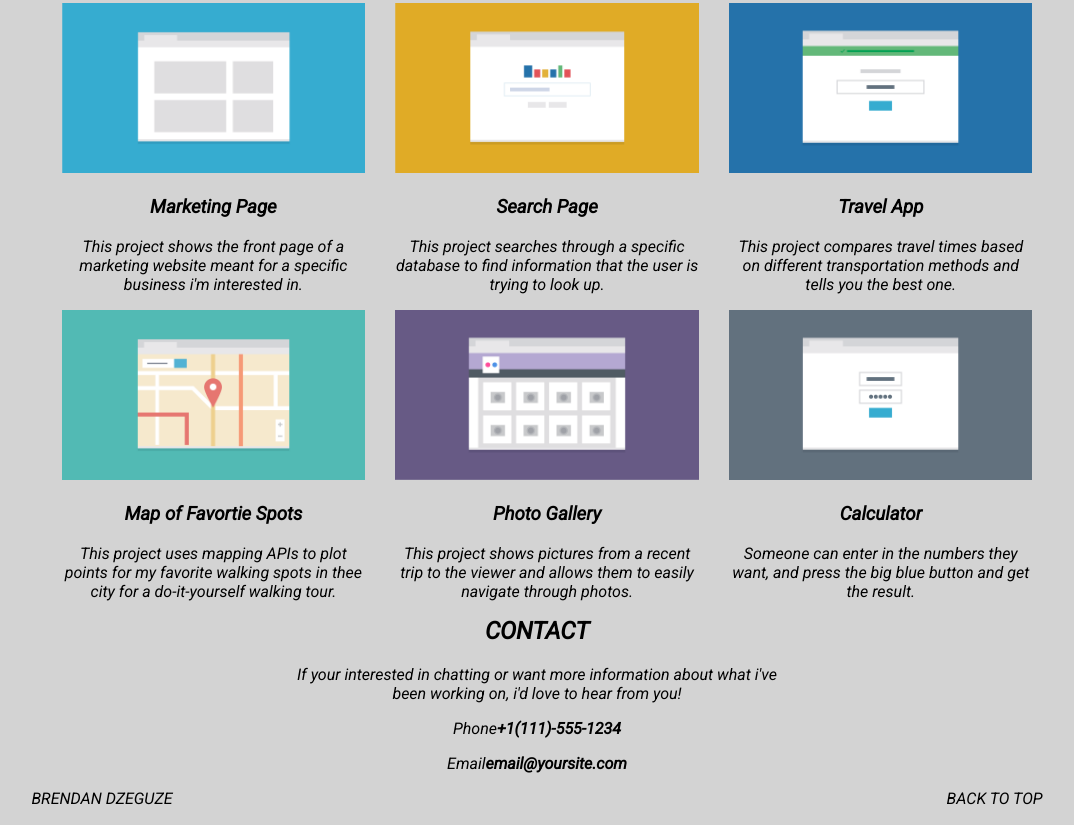
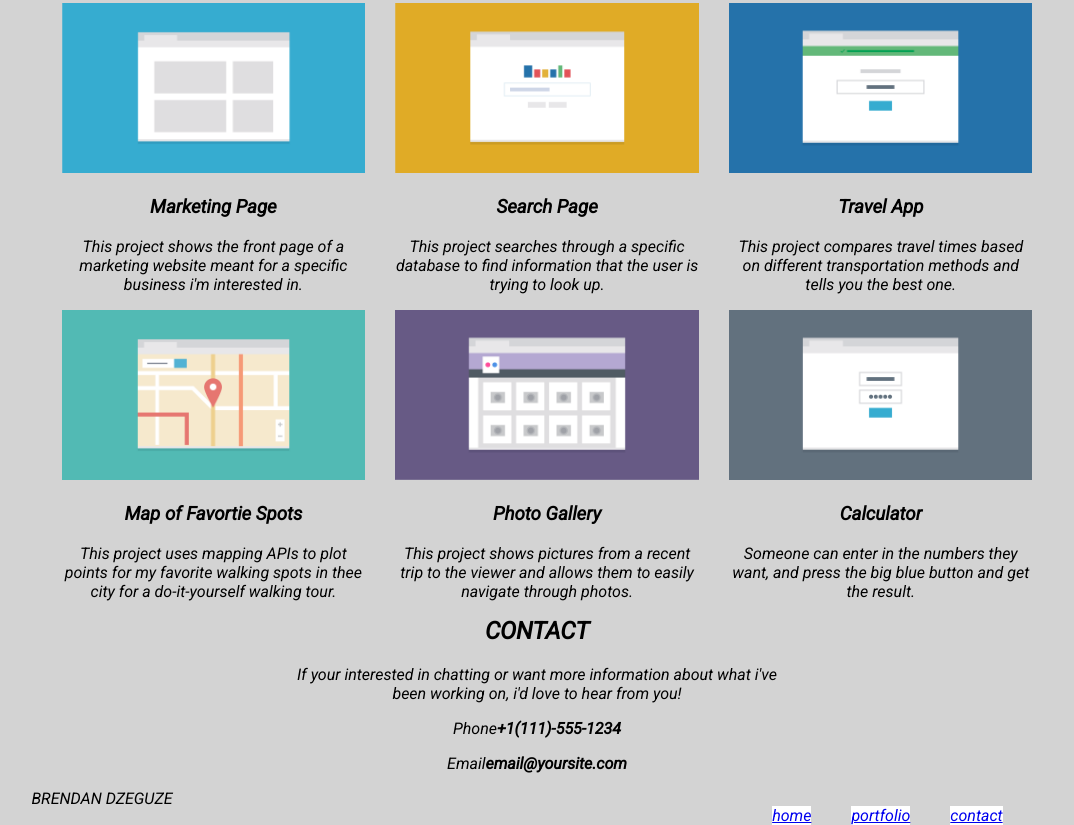
Before and after one commit to Bloop37/treehouse-project-2, a plain HTML site: page index.html in a window 1280 px wide. Shown: the part 474-1299 px from the top of the page, without its empty margins (103-1177 px from the left). Drawn offline with Linux system fonts and the light colour scheme.

Commit message:
treehouse project #2 (update)

```diff
--- a/css/styles.css
+++ b/css/styles.css
@@ -35,6 +35,9 @@ display: table;
 }
 header{
     background-color:yellow;
+}
+footer nav{
+    display: none;
 }
 @media(min-width: 768px){
     .pics{
@@ -81,6 +84,13 @@ header{
     .header2{
         padding: 3%;
     }
+    footer nav{
+    display: inline;
+    float: right;
+    }
+    .footer-right{
+        display: none;
+    }
 }
 @media(min-width:1024px){
 .pics{
--- a/index.html
+++ b/index.html
@@ -73,7 +73,15 @@
     </section>
 <Footer>
 <a href="index.html" class="footer-left">BRENDAN DZEGUZE</a>
-<a href="index.html" class="footer-right">BACK TO TOP</a></Footer>
+<a href="#top" class="footer-right">BACK TO TOP</a>
+<nav>
+    <ul>
+    <li><a href="index.html">home</a></li>
+    <li><a href="#portfolio">portfolio</a></li>
+    <li><a href="#contact">contact</a></li>
+    </ul>
+</nav>
+</footer>
 </div>
 </body>
 
```
